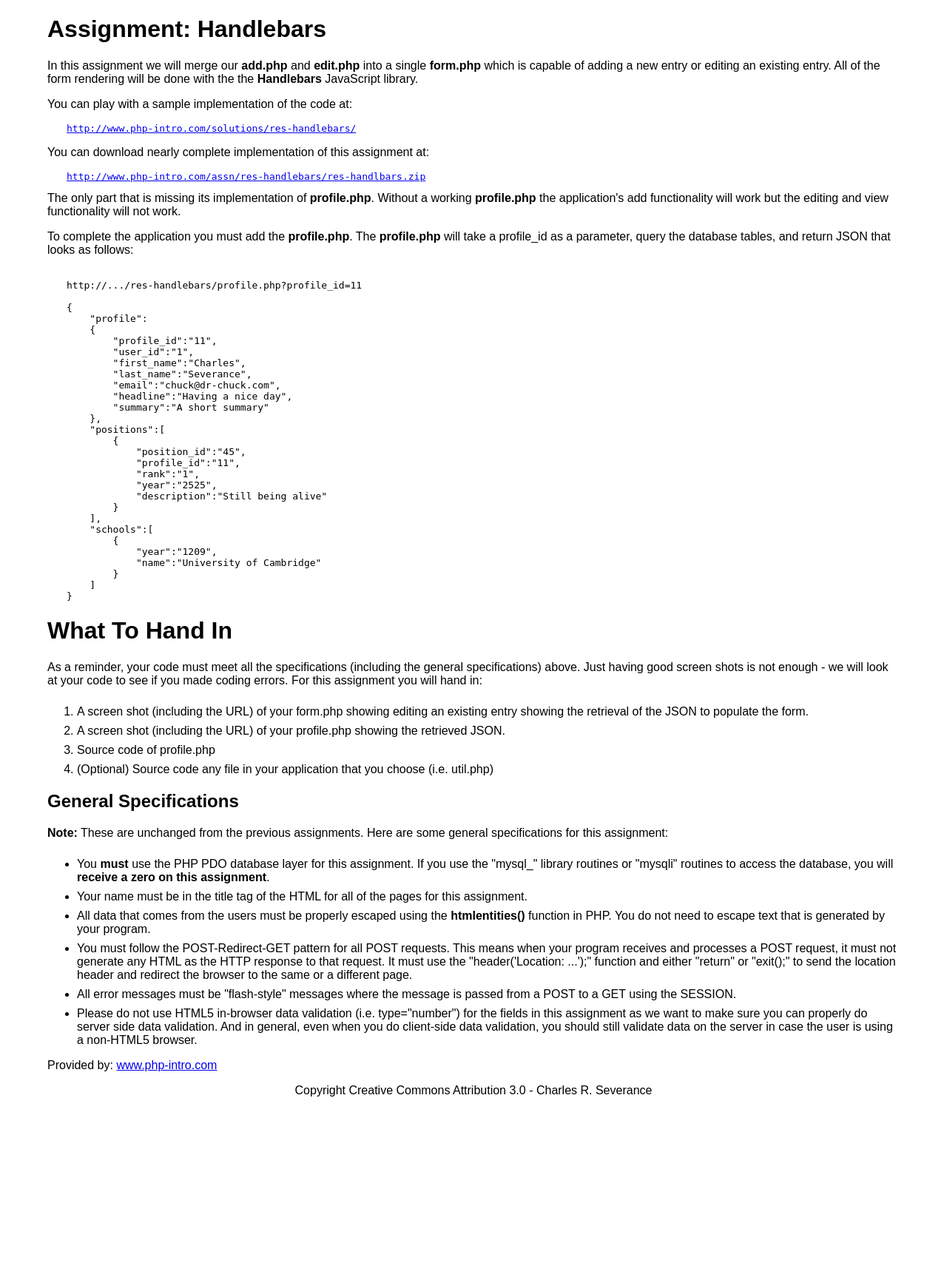
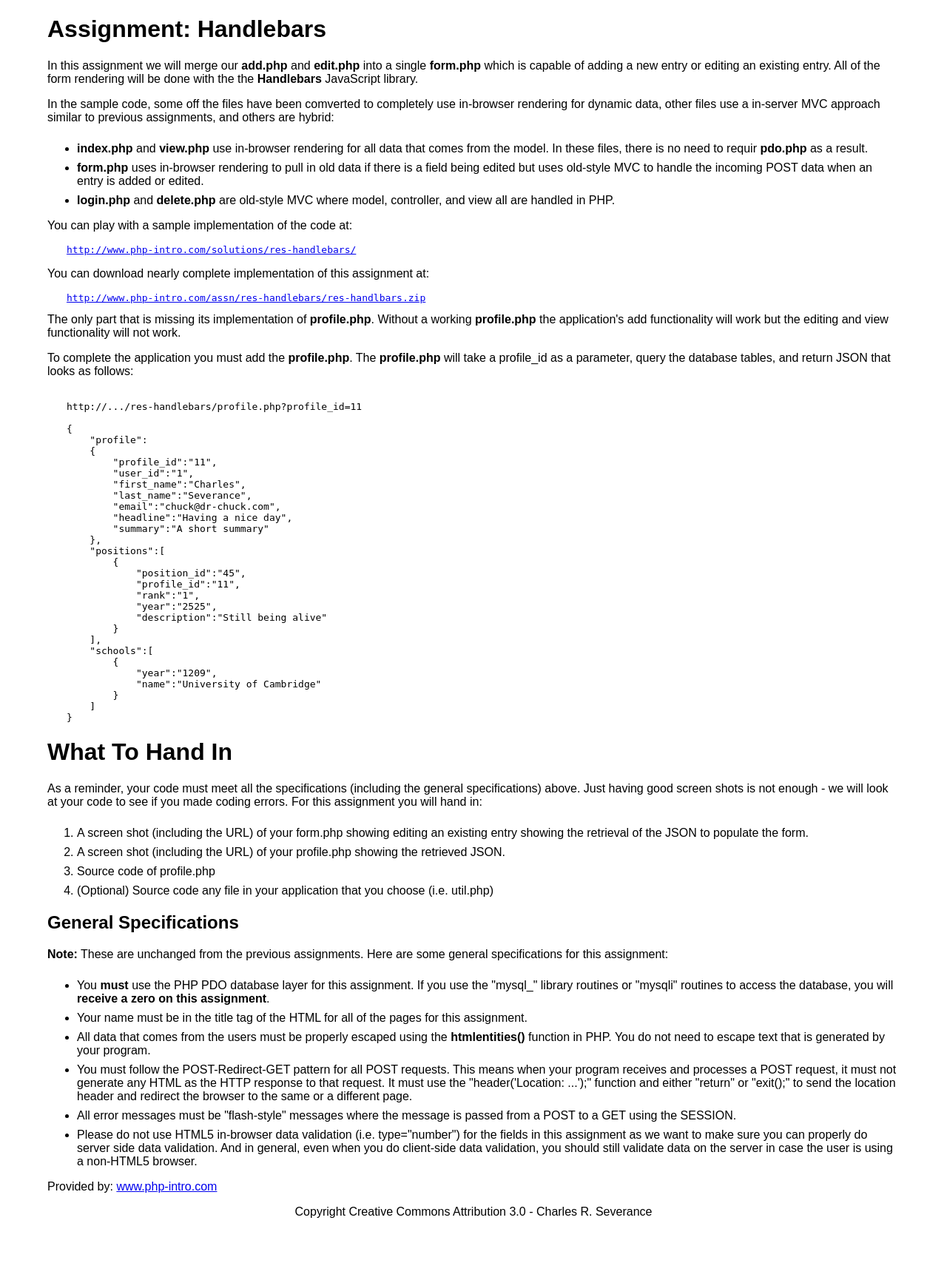
Before and after one commit to csev/wa4e, a PHP site: page /si572/assn/res-handlebars/index.php in a window 1280 px wide. Shown: the whole page at 74% size. Before the commit the page ends 1482 px from the top, so only its background shows below. Run offline with PHP 8.4, Linux system fonts and the light colour scheme.

Commit message:
Adjustments

```diff
--- a/assn/res-handlebars/index.php
+++ b/assn/res-handlebars/index.php
@@ -26,6 +26,20 @@ into a single <b>form.php</b> which is capable of adding a new entry or
 editing an existing entry. All of the form rendering will be done with
 the the <b>Handlebars</b> JavaScript library.
 </p>
+<p>
+In the sample code, some off the files have been comverted to completely use
+in-browser rendering for dynamic data, other files use a in-server MVC approach
+similar to previous assignments, and others are hybrid:
+<ul>
+<li><b>index.php</b> and <b>view.php</b> use in-browser rendering for all data
+that comes from the model.  In these files, there is no need to requir <b>pdo.php</b>
+as a result.</li>
+<li><b>form.php</b> uses in-browser rendering to pull in old data if there is a
+field being edited but uses old-style MVC to handle the incoming POST data when
+an entry is added or edited.</li>
+<li><b>login.php</b> and <b>delete.php</b> are old-style MVC where model, controller,
+and view all are handled in PHP.</li>
+</ul>
 <p>
 You can play with a sample implementation of the code at:
 <pre>
```
